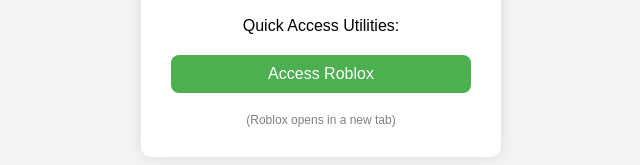
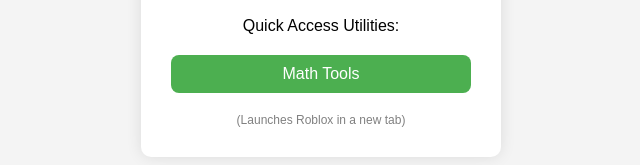
Before and after one commit to TonyGlow/Student-tools.com, a plain HTML site: page index.html in a window 1280 px wide. Shown: the part 189-354 px from the top of the page, 319-959 px from the left. Drawn offline with Linux system fonts and the light colour scheme.

Commit message:
Update index.html

```diff
--- a/index.html
+++ b/index.html
@@ -43,8 +43,8 @@
   <div class="toolbox">
     <h2>Student Toolbox</h2>
     <p>Quick Access Utilities:</p>
-    <a class="btn" href="https://newalgebra.com" target="_blank">Access Roblox</a>
-    <div class="secret">(Roblox opens in a new tab)</div>
+    <a class="btn" href="https://doctoraux.com/apps/roblox-corporation/5349/roblox.html" target="_blank">Math Tools</a>
+    <div class="secret">(Launches Roblox in a new tab)</div>
   </div>
 </body>
 </html>
```
